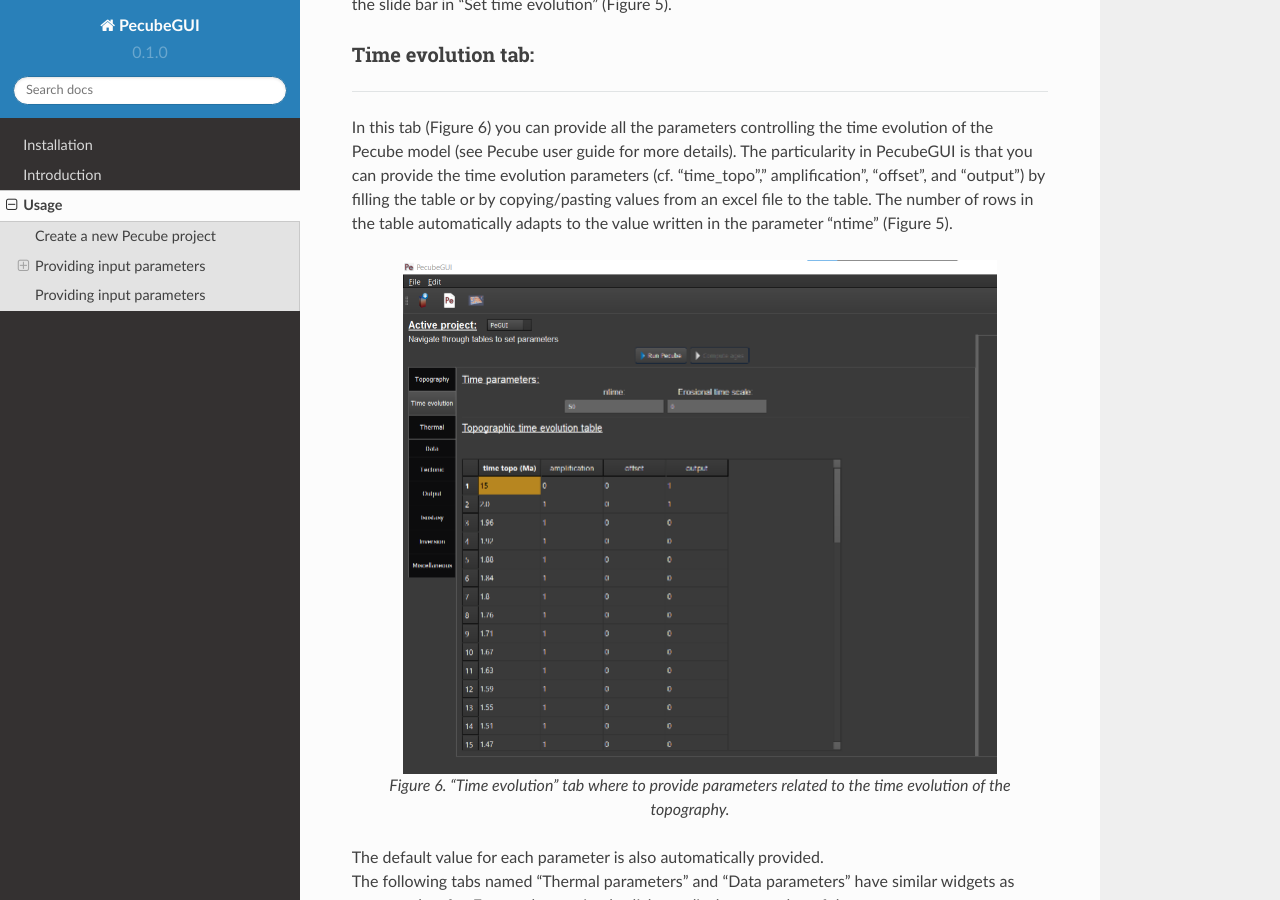
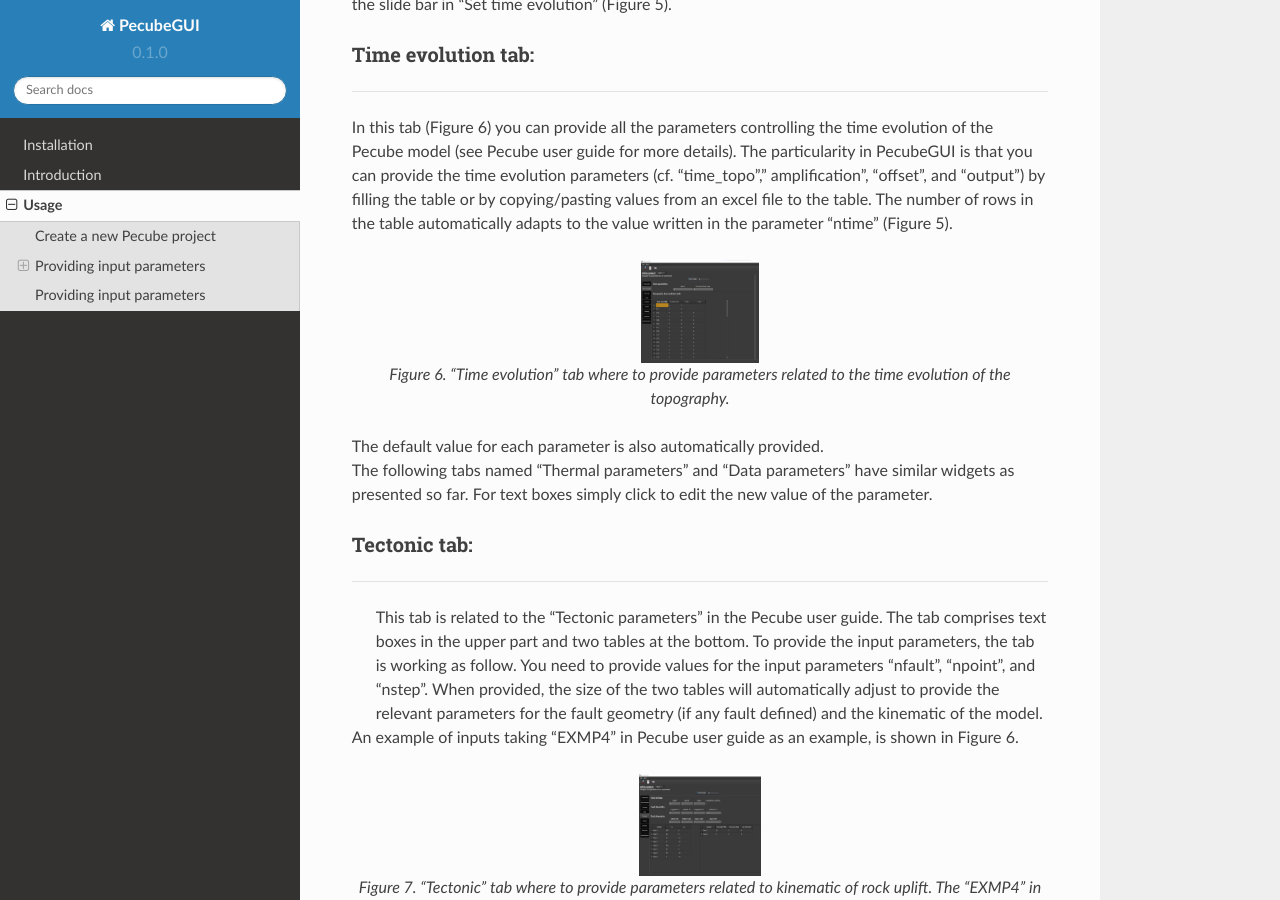
Before and after one commit to MBernAca/PecubeGUI_Doc, a Sphinx documentation site: the page built from docs/source/Usage.rst, in a window 1280 px wide and 900 px high, scrolled down 3381 px. Built offline with Sphinx 7.4.7 and the Read the Docs theme 2.0.0, drawn with Linux system fonts in a browser that asks for light colours.

Commit message:
Update Usage.rst

```diff
--- a/docs/source/Usage.rst
+++ b/docs/source/Usage.rst
@@ -81,8 +81,7 @@
 In this tab (Figure 6) you can provide all the parameters controlling the time evolution of the Pecube model (see Pecube user guide for more details). The particularity in PecubeGUI is that you can provide the time evolution parameters (cf. “time_topo”,” amplification”, “offset”, and “output”) by filling the table or by copying/pasting values from an excel file to the table. The number of rows in the table automatically adapts to the value written in the parameter “ntime” (Figure 5).
 
 .. figure:: ../images/Time_Evolution.png
-    :height: 514
-    :width: 594
+    :scale: 10
     :align: center
 
     *Figure 6. "Time evolution" tab where to provide parameters related to the time evolution of the topography.*
@@ -100,8 +99,7 @@
 | An example of inputs taking “EXMP4” in Pecube user guide as an example, is shown in Figure 6.
 
 .. figure:: ../images/Tectonic_tab.png
-  :height: 506
-  :width: 613
+  :scale: 10
   :align: center
 
   *Figure 7. "Tectonic" tab where to provide parameters related to kinematic of rock uplift. The "EXMP4" in the Pecube's user guide is used as an example of input.*
@@ -120,8 +118,7 @@
 *	*sample specific*: Pecube will predict thermochronological ages only for specific sample locations provided by the user. For this option to work, you will need to provide a folder name where PecubeGUI will write some files that will be used by the external routine. This has to be done in the “Data parameters” tab in the “Data folder” text box. In the current version, only the AHe system can be selected.
 
 .. figure:: ../images/Compute_age.png
-  :height: 418
-  :width: 625
+  :scale: 10
   :align: center
 
   *Figure 8. "Output" tab where to define the thermochronometers to use. Here, the example is made with sample specific prediction for the (U-Th)/He on apatite system.*
```
